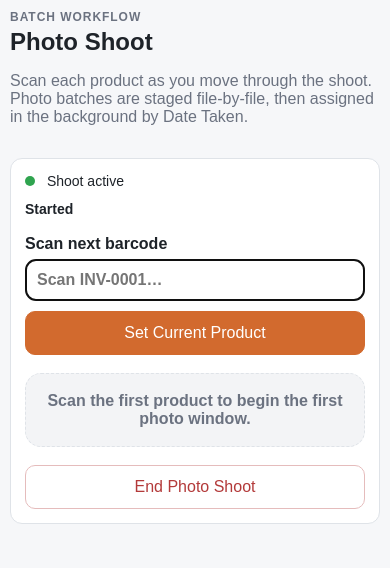
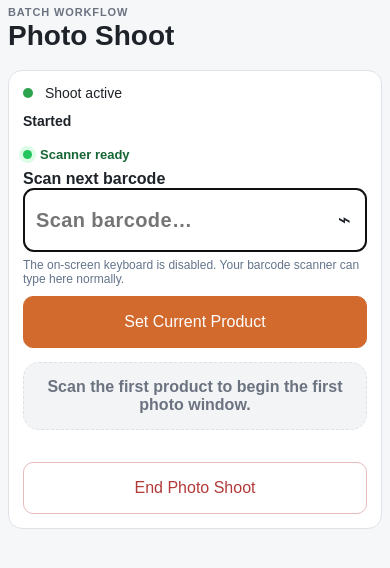
Before and after one commit to adamrfreeman644/raes-bits-and-bobbins-stock, a Flask app: template app/templates/photoshoot.html in a window 390 px wide. Shown: the part 60-628 px from the top of the page. Run offline with Flask 3, Linux system fonts and the light colour scheme; the template is opened without the code that fills it, so the values that code supplies are empty; the visitor is signed in with stand-in values (Sample User, id 1).

Commit message:
Optimize Photo Shoot scanner for phones and suppress soft keyboard

```diff
--- a/app/templates/photoshoot.html
+++ b/app/templates/photoshoot.html
@@ -2,22 +2,30 @@
 {% block title %}Photo Shoot{% endblock %}
 {% block content %}
 <style>
-.upload-progress{display:none;margin-top:10px;min-width:240px}.upload-progress.active{display:block}.upload-bar{height:10px;background:#e2e8f0;border-radius:999px;overflow:hidden;margin:6px 0}.upload-bar>span{display:block;height:100%;width:0;background:#F97316;transition:width .15s}.upload-detail{font-size:12px;color:#64748b}.job-summary{margin-top:8px;font-size:13px}.job-summary strong{margin-right:8px}.batch-upload.busy .btn{pointer-events:none;opacity:.65}.upload-toast{position:fixed;right:18px;bottom:18px;z-index:9999;display:none;min-width:210px;max-width:calc(100vw - 36px);padding:12px 16px;border-radius:12px;background:#1f2937;color:#fff;box-shadow:0 10px 30px #0004;font-size:14px;font-weight:800;pointer-events:none;user-select:none}.upload-toast.active{display:block}.upload-toast small{display:block;margin-top:3px;font-size:11px;font-weight:600;color:#cbd5e1}@media(max-width:560px){.upload-toast{right:12px;bottom:12px;max-width:calc(100vw - 24px)}}
+.upload-progress{display:none;margin-top:10px;min-width:240px}.upload-progress.active{display:block}.upload-bar{height:10px;background:#e2e8f0;border-radius:999px;overflow:hidden;margin:6px 0}.upload-bar>span{display:block;height:100%;width:0;background:#F97316;transition:width .15s}.upload-detail{font-size:12px;color:#64748b}.job-summary{margin-top:8px;font-size:13px}.job-summary strong{margin-right:8px}.batch-upload.busy .btn{pointer-events:none;opacity:.65}.upload-toast{position:fixed;right:18px;bottom:18px;z-index:9999;display:none;min-width:210px;max-width:calc(100vw - 36px);padding:12px 16px;border-radius:12px;background:#1f2937;color:#fff;box-shadow:0 10px 30px #0004;font-size:14px;font-weight:800;pointer-events:none;user-select:none}.upload-toast.active{display:block}.upload-toast small{display:block;margin-top:3px;font-size:11px;font-weight:600;color:#cbd5e1}
+.scanner-ready{display:flex;align-items:center;gap:8px;margin-bottom:8px;font-size:13px;font-weight:800;color:#166534}.scanner-ready-dot{width:9px;height:9px;border-radius:50%;background:#22c55e;box-shadow:0 0 0 4px #dcfce7}.scan-form label{display:block}.scan-input-wrap{position:relative}.scan-input-wrap input{width:100%;min-height:58px;font-size:18px;font-weight:800;letter-spacing:.02em;padding-right:48px}.scan-input-icon{position:absolute;right:16px;top:50%;transform:translateY(-50%);font-size:22px;pointer-events:none}.shoot-live .current-product{margin-top:14px}.scan-help{margin-top:6px;font-size:12px;color:#64748b}
+@media(max-width:560px){.upload-toast{right:12px;bottom:12px;max-width:calc(100vw - 24px)}.shoot-shell.session-active{margin:-4px -2px 0}.shoot-shell.session-active>.page-head{margin-bottom:10px}.shoot-shell.session-active>.page-head .eyebrow{font-size:11px}.shoot-shell.session-active>.page-head h1{font-size:28px;margin:2px 0}.shoot-shell.session-active>.page-head .muted{display:none}.shoot-live{padding:14px!important;border-radius:14px!important}.shoot-live-head{margin-bottom:12px!important}.scan-form{display:block!important}.scan-form .btn{width:100%;min-height:52px;margin-top:10px}.scan-input-wrap input{min-height:64px;font-size:20px;border-width:2px}.current-product{padding:15px!important}.current-label{font-size:11px!important}.current-code{font-size:24px!important;line-height:1.05}.current-name{font-size:18px!important;line-height:1.2;margin-top:5px}.current-time{font-size:12px!important;margin-top:7px}.scan-history{margin-top:14px!important}.scan-history h2{font-size:16px;margin-bottom:7px}.scan-row{display:grid!important;grid-template-columns:minmax(0,1fr) auto;gap:2px 8px;padding:8px 0!important}.scan-row strong{grid-column:1;font-size:14px}.scan-row span{grid-column:1;font-size:12px;white-space:nowrap;overflow:hidden;text-overflow:ellipsis}.scan-row time{grid-column:2;grid-row:1/3;align-self:center;font-size:12px}.shoot-live form:last-child .btn{min-height:52px;margin-top:14px}.shoot-sessions{margin-top:14px}.session-active .shoot-sessions{display:none}}
 </style>
-<section class="shoot-shell">
+<section class="shoot-shell{% if session %} session-active{% endif %}">
   <div class="page-head"><div><div class="eyebrow">Batch workflow</div><h1>Photo Shoot</h1><p class="muted">Scan each product as you move through the shoot. Photo batches are staged file-by-file, then assigned in the background by Date Taken.</p></div></div>
 
   {% if session %}
   <section class="shoot-live">
     <div class="shoot-live-head"><div><span class="live-dot"></span> Shoot active</div><strong>Started {{ session.started_at[11:19] }}</strong></div>
     <form class="scan-form" method="post" action="{{ url_for('photoshoot.scan_product') }}">
-      <label>Scan next barcode<input id="shoot-barcode" name="barcode" autocomplete="off" autocapitalize="characters" placeholder="Scan INV-0001…"></label>
+      <div class="scanner-ready"><span class="scanner-ready-dot"></span><span>Scanner ready</span></div>
+      <label for="shoot-barcode">Scan next barcode</label>
+      <div class="scan-input-wrap">
+        <input id="shoot-barcode" name="barcode" type="text" inputmode="none" virtualkeyboardpolicy="manual" autocomplete="off" autocorrect="off" autocapitalize="none" spellcheck="false" enterkeyhint="done" placeholder="Scan barcode…" aria-label="Scan next product barcode">
+        <span class="scan-input-icon" aria-hidden="true">⌁</span>
+      </div>
+      <div class="scan-help">The on-screen keyboard is disabled. Your barcode scanner can type here normally.</div>
       <button class="btn primary big" type="submit">Set Current Product</button>
     </form>
     {% if current %}
     <div class="current-product"><div class="current-label">CURRENT PRODUCT</div><div class="current-code">{{ current.inventory_id }}</div><div class="current-name">{{ current.item }}</div><div class="current-time">Photo window started {{ current.scanned_at[11:19] }}</div></div>
     {% else %}<div class="current-product empty-current">Scan the first product to begin the first photo window.</div>{% endif %}
-    {% if scans %}<div class="scan-history"><h2>Scan markers</h2>{% for scan in scans %}<div class="scan-row"><strong>{{ scan.inventory_id }}</strong><span>{{ scan.item }}</span><time>{{ scan.scanned_at[11:19] }}</time></div>{% endfor %}</div>{% endif %}
+    {% if scans %}<div class="scan-history"><h2>Recent scans</h2>{% for scan in scans[:6] %}<div class="scan-row"><strong>{{ scan.inventory_id }}</strong><span>{{ scan.item }}</span><time>{{ scan.scanned_at[11:19] }}</time></div>{% endfor %}</div>{% endif %}
     <form method="post" action="{{ url_for('photoshoot.end_session') }}"><button class="btn danger big full" type="submit">End Photo Shoot</button></form>
   </section>
   {% else %}
@@ -54,7 +62,25 @@
 <div class="upload-toast" data-upload-toast aria-live="polite"><span data-upload-toast-main>Uploading photos 0 of 0</span><small data-upload-toast-sub>Keep this page open while files are staging.</small></div>
 {% endblock %}
 {% block scripts %}
-{% if session %}<script>window.addEventListener('load',()=>{const e=document.getElementById('shoot-barcode');if(e){e.focus();e.select();}});</script>{% endif %}
+{% if session %}<script>
+(function(){
+  const e=document.getElementById('shoot-barcode');
+  if(!e)return;
+  const keepScannerReady=()=>{
+    try{if(navigator.virtualKeyboard&&typeof navigator.virtualKeyboard.hide==='function')navigator.virtualKeyboard.hide();}catch(_err){}
+    e.focus({preventScroll:true});
+  };
+  window.addEventListener('load',()=>{e.value='';keepScannerReady();});
+  document.addEventListener('visibilitychange',()=>{if(!document.hidden)setTimeout(keepScannerReady,80)});
+  e.addEventListener('blur',()=>setTimeout(keepScannerReady,80));
+  e.addEventListener('keydown',event=>{
+    if(event.key==='Enter'&&e.value.trim()){
+      event.preventDefault();
+      e.form.requestSubmit();
+    }
+  });
+})();
+</script>{% endif %}
 <script>
 function postForm(url,body){return fetch(url,{method:'POST',body}).then(async r=>{const j=await r.json();if(!r.ok||!j.ok)throw new Error(j.error||`Upload failed (${r.status})`);return j})}
 function uploadOne(url,file,index,onProgress){return new Promise((resolve,reject)=>{const xhr=new XMLHttpRequest();const body=new FormData();body.append('photo',file,file.name);body.append('order_index',String(index));body.append('modified_ms',String(file.lastModified||0));xhr.open('POST',url);xhr.upload.onprogress=e=>{if(e.lengthComputable)onProgress(e.loaded,e.total)};xhr.onload=()=>{try{const j=JSON.parse(xhr.responseText||'{}');if(xhr.status>=200&&xhr.status<300&&j.ok)resolve(j);else reject(new Error(j.error||`Upload failed (${xhr.status})`))}catch(e){reject(e)}};xhr.onerror=()=>reject(new Error('Network error while uploading '+file.name));xhr.send(body)})}
```
